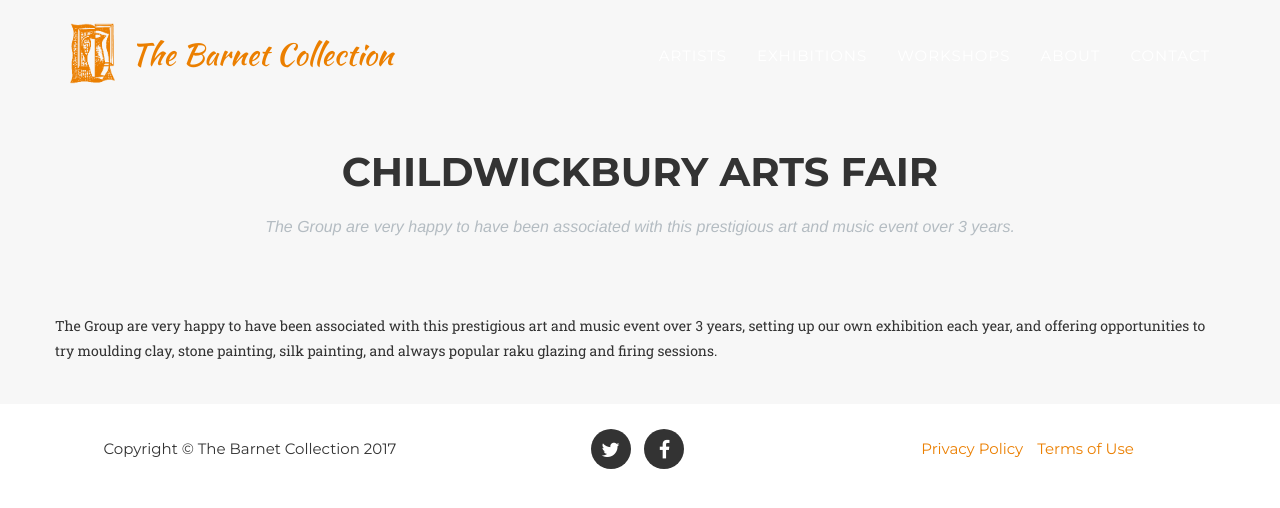
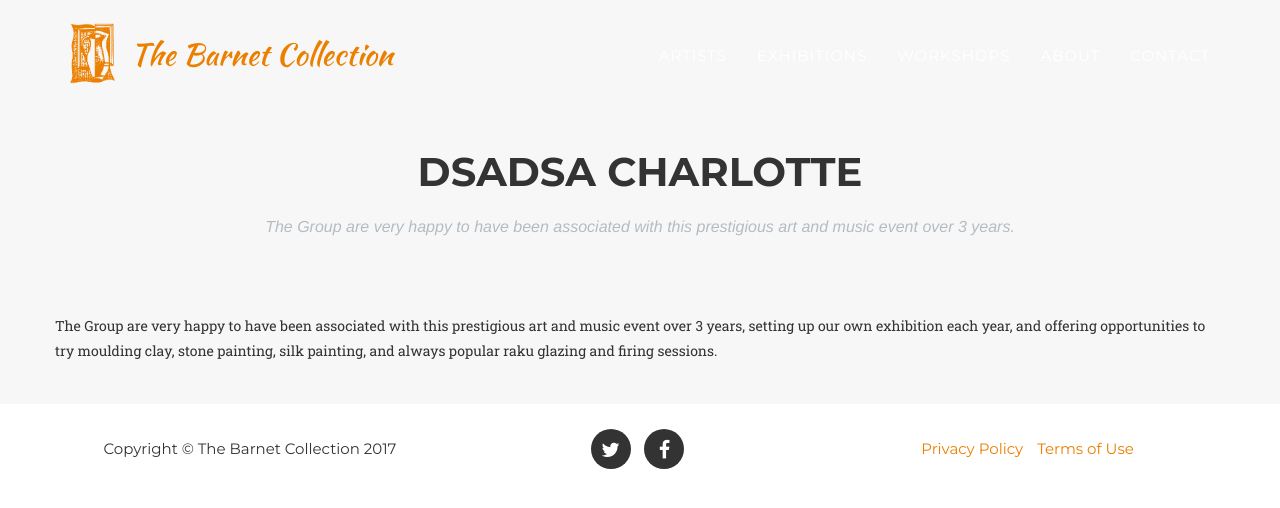
Before and after one commit to lottie189/TheBarnetCollection.org, a Jekyll site: the page built from _exhibitions/childwickbury-arts-fair.markdown, in a window 1280 px wide. Shown: the top 508 px of the page. Built offline with Jekyll 4.4.1, drawn with Linux system fonts in a browser that asks for light colours; some web fonts are replaced.

Commit message:
Update childwickbury-arts-fair.markdown

```diff
--- a/_exhibitions/childwickbury-arts-fair.markdown
+++ b/_exhibitions/childwickbury-arts-fair.markdown
@@ -1,5 +1,5 @@
 ---
-title: Childwickbury Arts Fair
+title: dsadsa Charlotte
 date: 2007-04-01 00:00:00 Z
 image:
   url: garden.jpg
```
